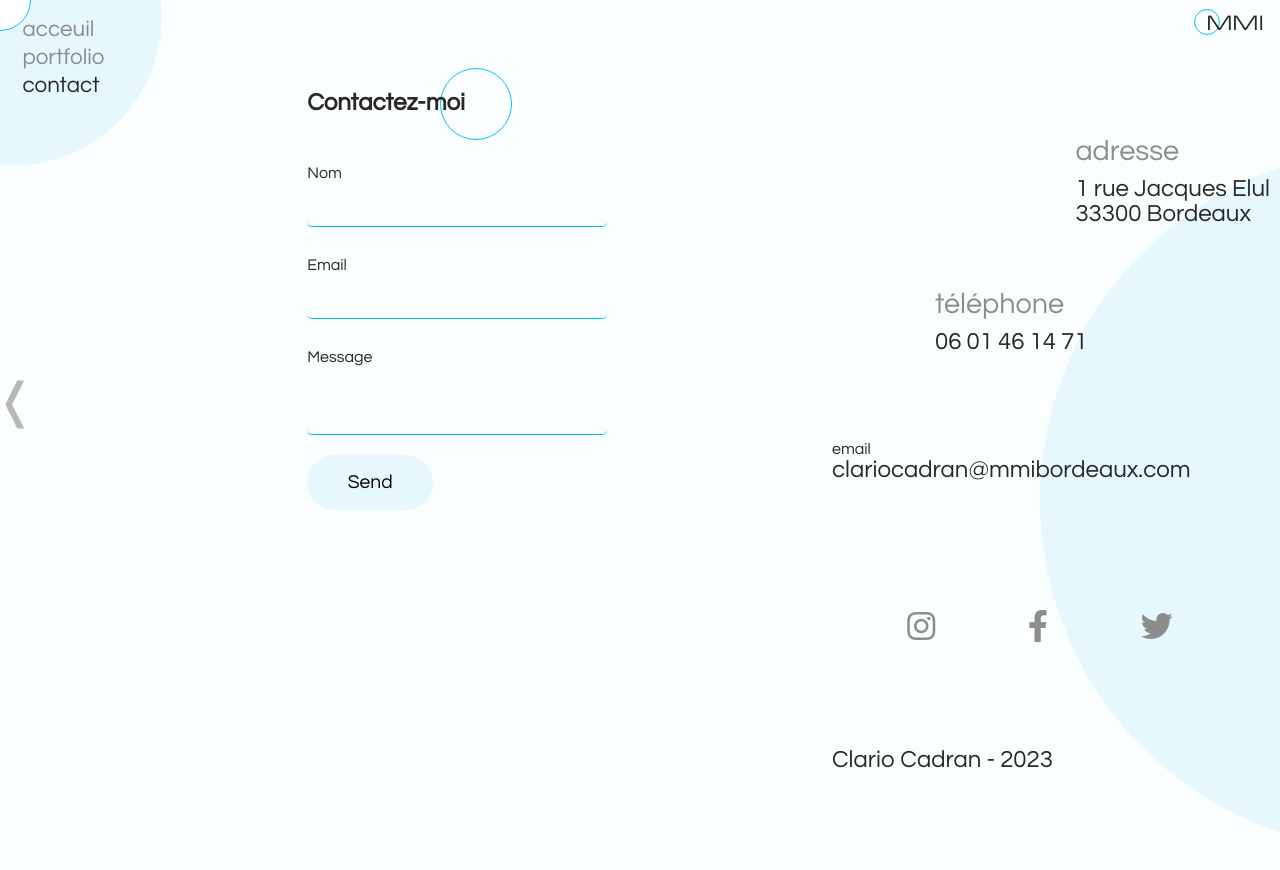
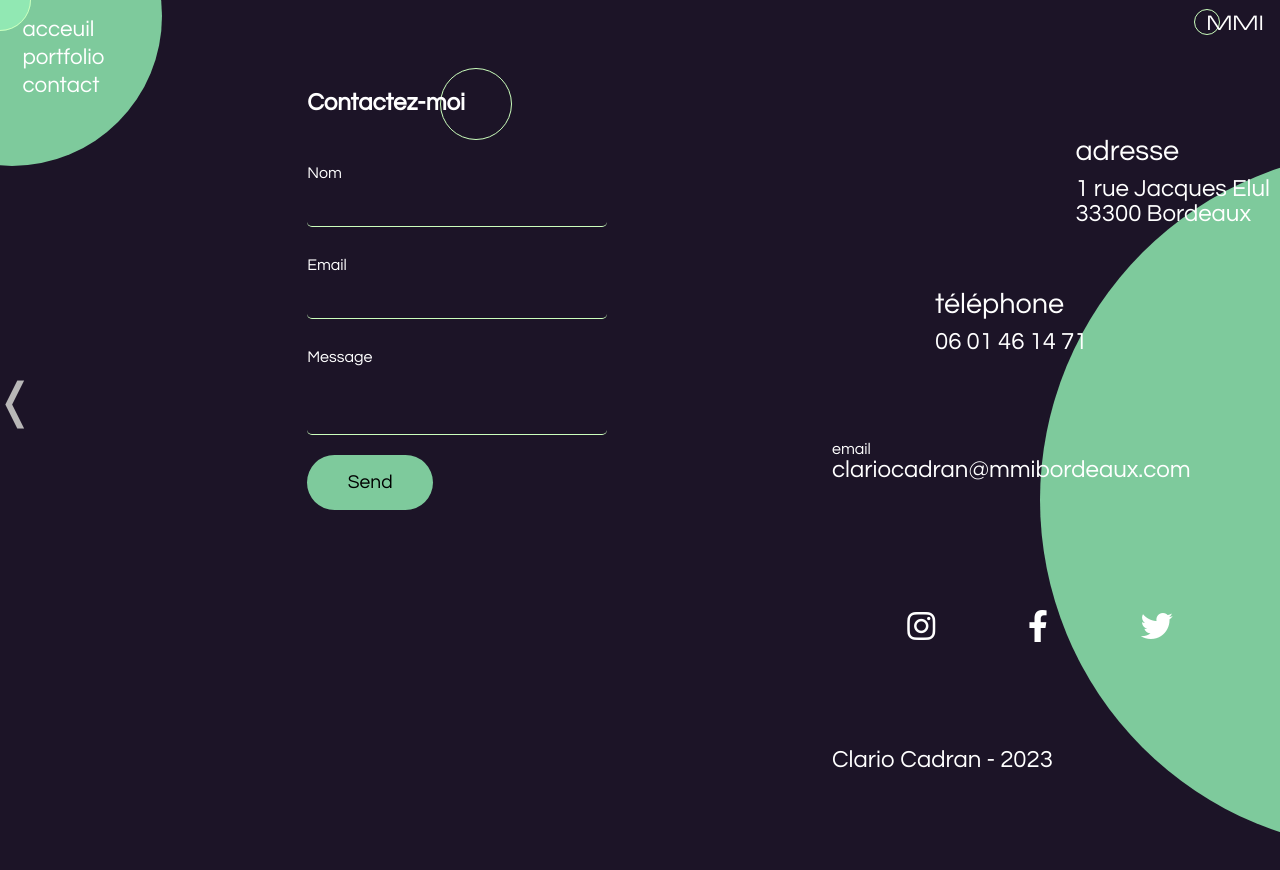
Before and after one commit to ccadran/mmi-portfolio, a React (Create React App) app: page /contact in a window 1280 px wide. Shown: the top 870 px of the page. Built offline with nearby package versions, Linux system fonts and the light colour scheme.

Commit message:
colors modification

```diff
--- a/src/components/DynamicText.js
+++ b/src/components/DynamicText.js
@@ -3,7 +3,7 @@ import React, { useEffect } from "react";
 const DynamicText = () => {
     useEffect(() => {
         const target = document.getElementById("text-target");
-        let array = ["simple", "clear", "strong", "smart"];
+        let array = ["photos", "dev", "motion", "com", "..."];
         let wordIndex = 0;
         let letterIndex = 0;
 
@@ -40,7 +40,7 @@ const DynamicText = () => {
     }, []);
     return (
         <span className="dynamic-text">
-            <span>simply</span>
+            <span>some:</span>
             <span id="text-target"></span>
         </span>
     );
--- a/src/components/Navigation.js
+++ b/src/components/Navigation.js
@@ -23,7 +23,7 @@ const Navigation = () => {
                                 nav.isActive ? "nav-active hover" : "hover"
                             }
                         >
-                            <li>projet 1</li>
+                            <li>Photos</li>
                         </NavLink>
                         <NavLink
                             to="/projet-2"
@@ -31,7 +31,7 @@ const Navigation = () => {
                                 nav.isActive ? "nav-active hover" : "hover"
                             }
                         >
-                            <li>projet 2</li>
+                            <li>Musée de l'auto</li>
                         </NavLink>
                         <NavLink
                             to="/projet-3"
@@ -39,7 +39,7 @@ const Navigation = () => {
                                 nav.isActive ? "nav-active hover" : "hover"
                             }
                         >
-                            <li>projet 3</li>
+                            <li>Midjourney on rails</li>
                         </NavLink>
                         <NavLink
                             to="/projet-4"
@@ -47,7 +47,7 @@ const Navigation = () => {
                                 nav.isActive ? "nav-active hover" : "hover"
                             }
                         >
-                            <li>projet 4</li>
+                            <li>Motion</li>
                         </NavLink>
                     </ul>
                 </li>
--- a/src/components/Project.js
+++ b/src/components/Project.js
@@ -90,7 +90,7 @@ const Project = ({ projectNumber }) => {
                         rel="noopener noreferrer"
                         className="hover"
                     >
-                        <span className="button">Voir le site</span>
+                        <span className="button">Voir le projet</span>
                     </a>
                 </div>
             </motion.div>
--- a/src/style/_settings.scss
+++ b/src/style/_settings.scss
@@ -10,11 +10,11 @@
 $font-1: "font-1", sans-serif;
 $font-2: "font-2", serif;
 
-$color-1: #fafeff;
-$color-2: #00c1ec;
-$color-3: #e7f7fe;
-$color-4: rgb(141, 141, 141);
-$black: rgb(40, 40, 40);
+$color-1: #1c1427;
+$color-2: #ccffbd;
+$color-3: #7eca9c;
+$color-4: #fff;
+$black: rgb(255, 255, 255);
 $red: rgb(253, 87, 87);
 
 * {
@@ -45,7 +45,7 @@ body {
     color: $black;
     overflow: hidden;
 
-  @media screen and (max-width: 430px){
+    @media screen and (max-width: 430px) {
         position: relative;
         max-width: 100vw;
         overflow-y: initial;
--- a/src/style/components/_dynamicText.scss
+++ b/src/style/components/_dynamicText.scss
@@ -15,13 +15,13 @@
     }
     @keyframes color {
         0% {
-      color: blue;
+            color: #7eca9c;
         }
         50% {
-      color: #ec006e;
+            color: #ccffbd;
         }
         100% {
-      color: blue;
+            color: #7eca9c;
         }
     }
     .letter {
--- a/src/style/index.css
+++ b/src/style/index.css
@@ -16,12 +16,12 @@
   text-decoration: none;
 }
 *::-moz-selection {
-  color: #fafeff;
-  background: #00c1ec;
+  color: #1c1427;
+  background: #ccffbd;
 }
 *::selection {
-  color: #fafeff;
-  background: #00c1ec;
+  color: #1c1427;
+  background: #ccffbd;
 }
 
 html {
@@ -30,14 +30,14 @@ html {
 
 a,
 a:visited {
-  color: rgb(141, 141, 141);
+  color: #fff;
 }
 
 body {
   font-family: "font-1", sans-serif;
   height: 100vh;
-  background-color: #fafeff;
-  color: rgb(40, 40, 40);
+  background-color: #1c1427;
+  color: rgb(255, 255, 255);
   overflow: hidden;
 }
 @media screen and (max-width: 430px) {
@@ -53,7 +53,7 @@ main {
 }
 
 .button {
-  background: #e7f7fe;
+  background: #7eca9c;
   height: 55px;
   width: 126px;
   border-radius: 50px;
@@ -64,7 +64,7 @@ main {
 }
 .button:hover {
   letter-spacing: 1px;
-  color: #00c1ec;
+  color: #ccffbd;
 }
 
 .navigation {
@@ -73,7 +73,7 @@ main {
   left: 1.4rem;
   font-size: 1.4rem;
   line-height: 28px;
-  color: rgb(141, 141, 141);
+  color: #fff;
 }
 .navigation:before {
   content: "";
@@ -81,7 +81,7 @@ main {
   height: 300px;
   width: 300px;
   border-radius: 50%;
-  background: #e7f7fe;
+  background: #7eca9c;
   top: -150px;
   left: -160px;
   z-index: -1;
@@ -102,13 +102,13 @@ main {
   }
 }
 .navigation .nav-active {
-  color: rgb(40, 40, 40);
+  color: rgb(255, 255, 255);
 }
 .navigation ul:hover li:not(:hover) {
   opacity: 0.5;
 }
 .navigation ul:hover li:hover {
-  color: rgb(40, 40, 40);
+  color: rgb(255, 255, 255);
 }
 .navigation .nav-portfolio {
   cursor: pointer;
@@ -149,7 +149,7 @@ main {
   content: "";
   height: 800px;
   width: 800px;
-  background: #e7f7fe;
+  background: #7eca9c;
   border-radius: 50%;
   position: absolute;
   bottom: -480px;
@@ -209,7 +209,7 @@ main {
   height: 225px;
   width: 225px;
   border-radius: 50%;
-  border: 1px #00c1ec solid;
+  border: 1px #ccffbd solid;
   top: -40px;
   left: -180px;
   z-index: -1;
@@ -303,7 +303,7 @@ main {
   content: "";
   height: 700px;
   width: 700px;
-  background: #e7f7fe;
+  background: #7eca9c;
   border-radius: 50%;
   position: absolute;
   top: 150px;
@@ -364,7 +364,7 @@ main {
   content: "";
   height: 70px;
   width: 70px;
-  border: 1px #00c1ec solid;
+  border: 1px #ccffbd solid;
   border-radius: 50%;
   position: absolute;
   top: -22px;
@@ -379,7 +379,7 @@ main {
   background: none;
   font-family: "font-1", sans-serif;
   font-size: 1.2rem;
-  border-bottom: 1px solid #00c1ec;
+  border-bottom: 1px solid #ccffbd;
   border-radius: 5px;
 }
 @media screen and (min-width: 1200px) {
@@ -404,7 +404,7 @@ main {
   }
 }
 .contact .form-container input.button {
-  background: #e7f7fe;
+  background: #7eca9c;
   height: 55px;
   width: 126px;
   border-radius: 50px;
@@ -465,7 +465,7 @@ main {
   }
 }
 .contact-infos h4 {
-  color: rgb(141, 141, 141);
+  color: #fff;
   font-size: 1.3rem;
   font-weight: 200;
   margin-bottom: 10px;
@@ -584,7 +584,7 @@ main {
   content: "";
   height: 24px;
   width: 24px;
-  border: 1px #00c1ec solid;
+  border: 1px #ccffbd solid;
   border-radius: 50%;
   position: absolute;
   top: 1px;
@@ -601,7 +601,7 @@ main {
   content: "";
   height: 340px;
   width: 340px;
-  border: 1px solid #00c1ec;
+  border: 1px solid #ccffbd;
   border-radius: 50%;
   position: absolute;
   bottom: -200px;
@@ -696,7 +696,7 @@ main {
   font-size: 3rem;
   margin-bottom: 12px;
   font-family: "font-2", serif;
-  color: #00c1ec;
+  color: #fff;
   transform: scaleX(0);
   animation: transformTitle 1.5s ease forwards;
   transform-origin: 150%;
@@ -718,7 +718,7 @@ main {
 }
 .project .project-main .project-content p {
   margin-bottom: 30px;
-  color: rgb(141, 141, 141);
+  color: #fff;
   font-size: 1.2rem;
 }
 @media screen and (max-width: 700px) {
@@ -735,7 +735,7 @@ main {
   content: "";
   height: 340px;
   width: 340px;
-  background: #e7f7fe;
+  background: #7eca9c;
   border-radius: 50%;
   position: absolute;
   top: -28px;
@@ -836,7 +836,7 @@ main {
 }
 .project .project-main .img-content .img-container span h3 {
   padding-bottom: 10px;
-  color: rgb(2, 121, 148);
+  color: #ccffbd;
 }
 .project .button-container {
   width: 130px;
@@ -845,8 +845,8 @@ main {
   display: flex;
   align-items: center;
   justify-content: center;
-  color: #fafeff;
-  background: #00c1ec;
+  color: #1c1427;
+  background: #fff;
 }
 @media screen and (max-width: 410px) {
   .project .button-container a .button {
@@ -855,14 +855,14 @@ main {
   }
 }
 .project .button-container a .button:hover {
-  color: #00c1ec;
-  background: #e7f7fe;
+  color: #7eca9c;
+  background: #fff;
 }
 .project .random-circle {
   position: absolute;
   height: 400px;
   width: 400px;
-  background: #e7f7fe;
+  background: #7eca9c;
   border-radius: 50%;
   z-index: -1;
   animation: circleAnim 16s infinite alternate;
@@ -896,7 +896,7 @@ main {
   content: "";
   height: 500px;
   width: 500px;
-  background: #e7f7fe;
+  background: #7eca9c;
   border-radius: 50%;
   position: absolute;
   top: 50%;
@@ -916,7 +916,7 @@ main {
 .cursor {
   width: 62px;
   height: 62px;
-  border: 1px solid #00c1ec;
+  border: 1px solid #ccffbd;
   border-radius: 50%;
   position: absolute;
   transform: translate(-50%, -50%);
@@ -948,13 +948,13 @@ main {
 }
 @keyframes color {
   0% {
-    color: blue;
+    color: #7eca9c;
   }
   50% {
-    color: #ec006e;
+    color: #ccffbd;
   }
   100% {
-    color: blue;
+    color: #7eca9c;
   }
 }
 .dynamic-text .letter {
```
Also changed, not shown: src/style/pages/_project.scss (+31 -31 lines), 1 other file (tests, documents, lock files or other folders). Lines whose indentation alone changed are shown as unchanged.
